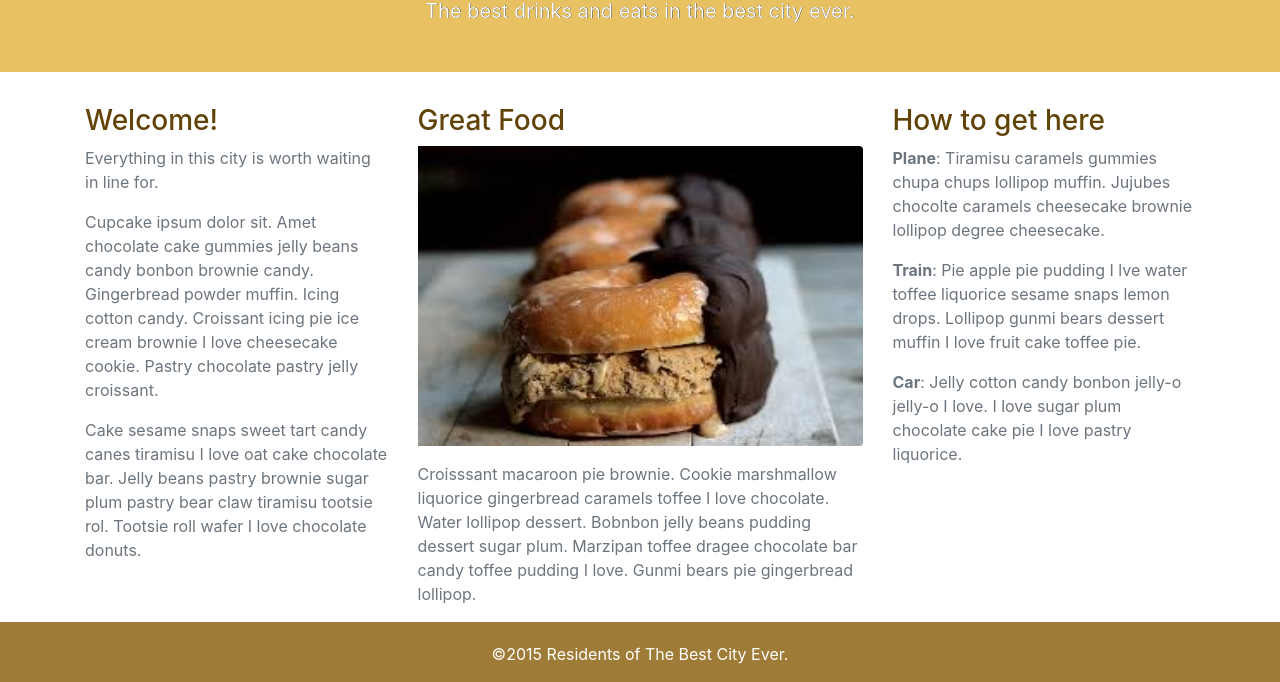
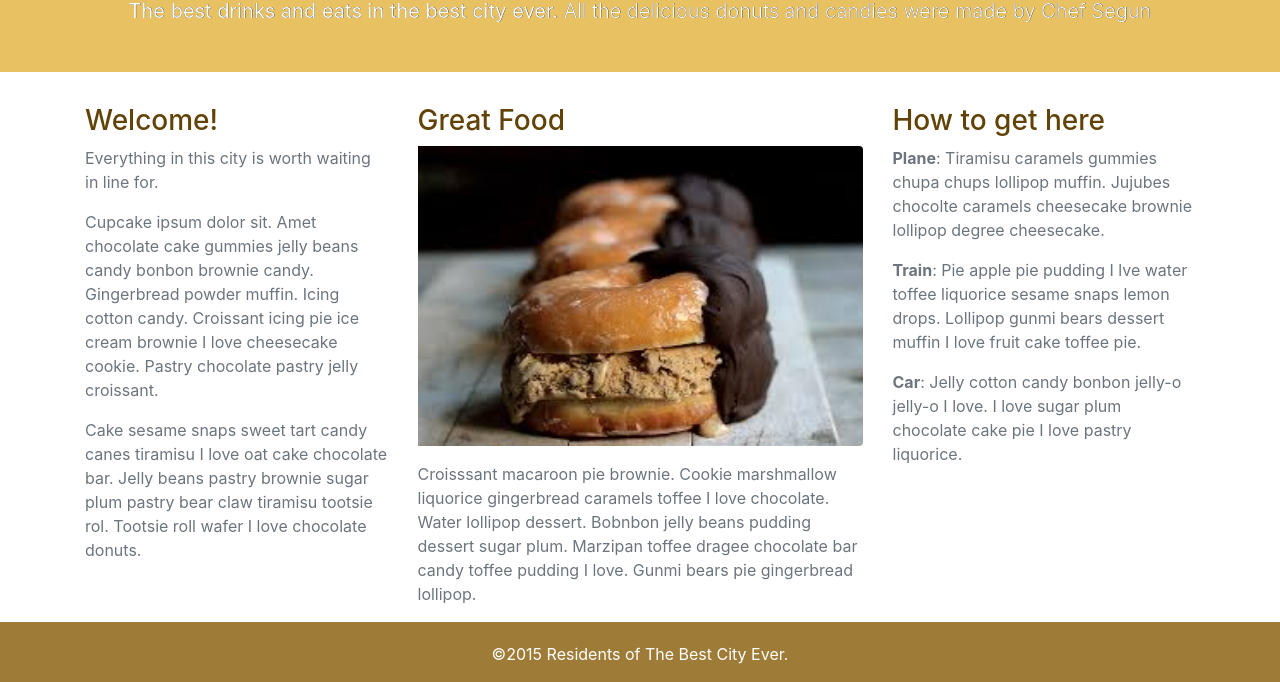
Before and after one commit to iamlimo/Best-City, a plain HTML site: page index.html in a window 1280 px wide. Shown: the part 238-920 px from the top of the page. Drawn offline with nearby package versions, Linux system fonts and the light colour scheme.

Commit message:
I added the chef's name to the top container

```diff
--- a/index.html
+++ b/index.html
@@ -47,7 +47,9 @@
             <div class="container text-center">
               <img src="img/city.jpg" alt="City" class="mt-5">
               <h1 class="display-3"><strong>The Best City</strong></h1>
-              <p class="lead"><strong>The best drinks and eats in the best city ever.</strong></p>
+              <p class="lead"><strong>The best drinks and eats in the best city ever.</strong>
+                All the delicious donuts and candies were made by Chef Segun
+                </p>
             </div>
         </div> <!-- /Jumbotron -->
 
```
